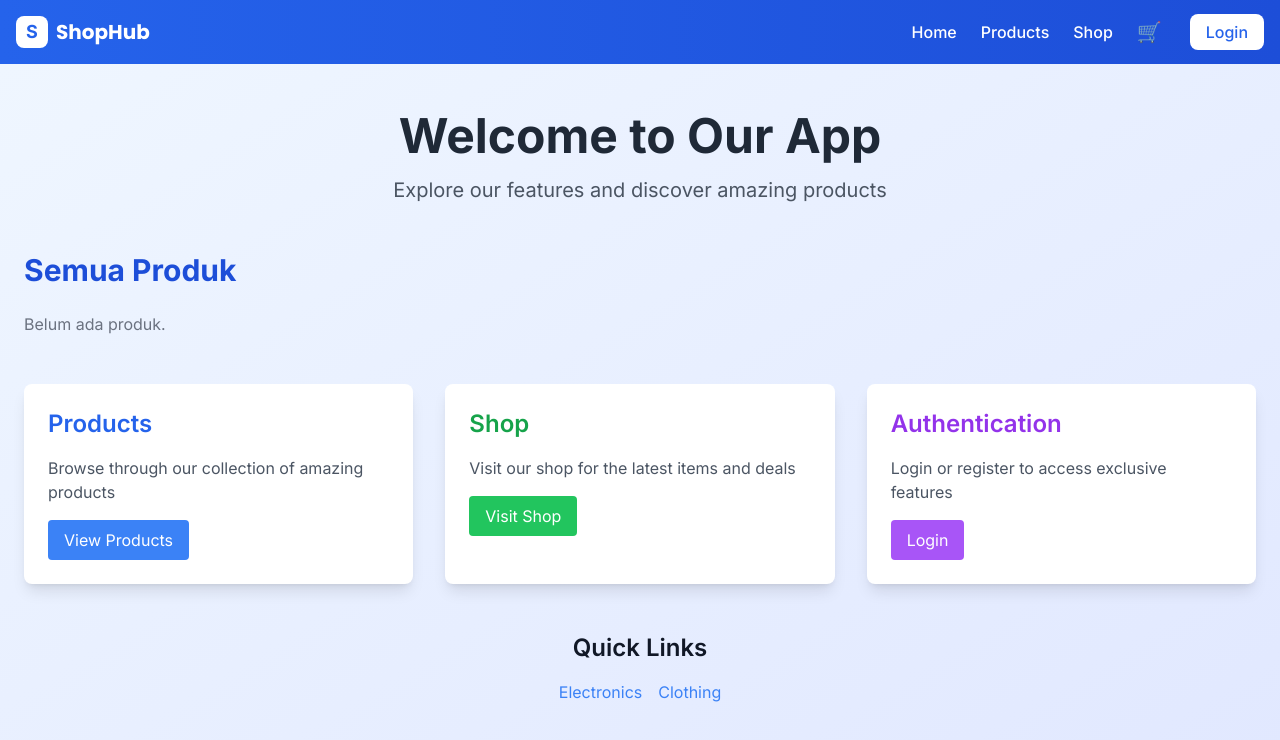
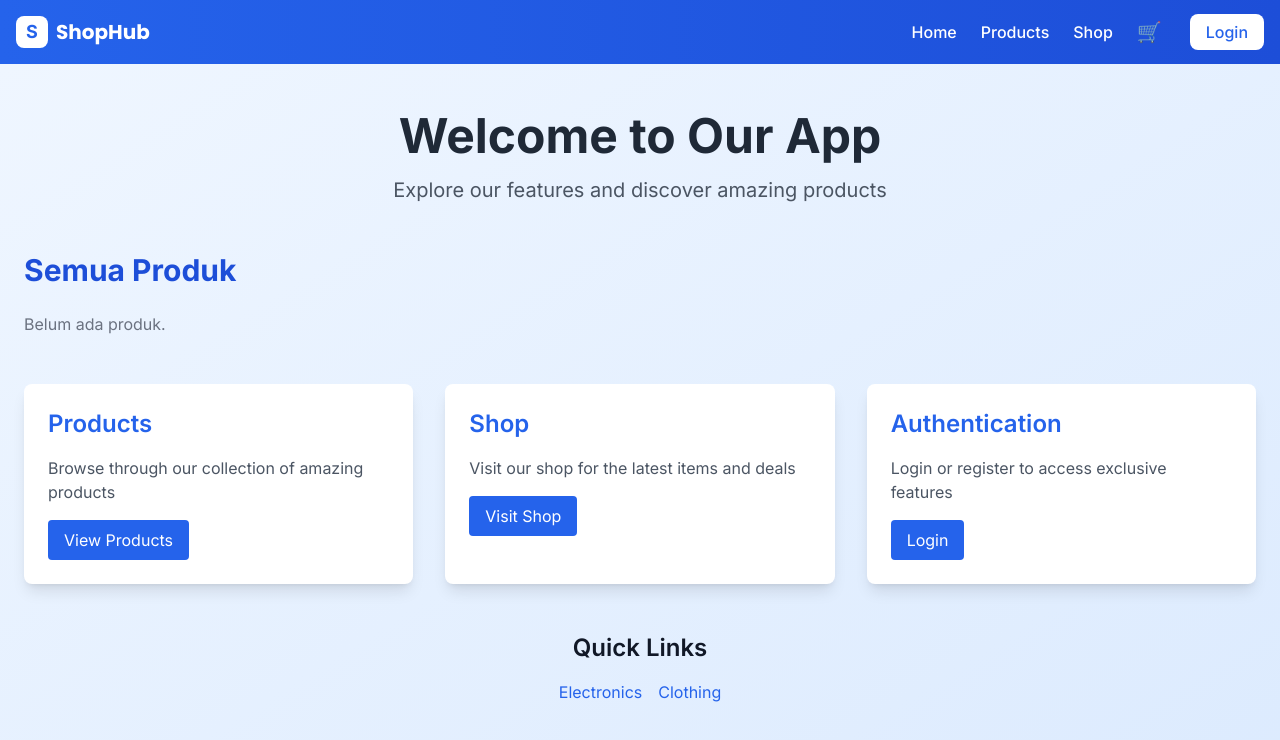
Before and after one commit to egadestaviano/Next-Js-Basic, a Next.js app: page / in a window 1280 px wide. Shown: the top 740 px of the page. Built offline with nearby package versions, Linux system fonts and the light colour scheme.

Commit message:
Fix Ui Tempalte

```diff
--- a/src/pages/index.tsx
+++ b/src/pages/index.tsx
@@ -35,7 +35,7 @@ export default function Home() {
   };
 
   return (
-    <div className="min-h-screen bg-gradient-to-br from-blue-50 to-indigo-100">
+    <div className="min-h-screen bg-gradient-to-br from-primary-50 to-primary-100">
       <div className="container mx-auto px-6 py-12">
         <div className="text-center mb-12">
           <h1 className="text-5xl font-bold text-gray-800 mb-4">
@@ -47,18 +47,18 @@ export default function Home() {
         </div>
         {notif && <div className="mb-4 p-3 bg-green-100 text-green-800 rounded text-center">{notif}</div>}
         <div className="mb-12">
-          <h2 className="text-3xl font-bold mb-6 text-blue-700">Semua Produk</h2>
+          <h2 className="text-3xl font-bold mb-6 text-primary-700">Semua Produk</h2>
           {products.length === 0 ? (
             <div className="text-gray-500">Belum ada produk.</div>
           ) : (
             <div className="grid grid-cols-1 md:grid-cols-2 lg:grid-cols-3 gap-8">
               {products.map((prod) => (
                 <div key={prod.id} className="bg-white rounded-lg shadow-lg p-6 hover:shadow-xl transition-shadow">
-                  <h3 className="text-2xl font-semibold mb-2 text-blue-600">{prod.name}</h3>
+                  <h3 className="text-2xl font-semibold mb-2 text-primary-600">{prod.name}</h3>
                   <p className="text-gray-600 mb-2">Kategori: {categories.find((c) => c.id === prod.category)?.name || "-"}</p>
-                  <p className="text-lg font-bold text-blue-600 mb-4">{prod.price}</p>
+                  <p className="text-lg font-bold text-primary-600 mb-4">{prod.price}</p>
                   <div className="flex space-x-2">
-                    <button onClick={() => handleAddToCart(prod)} className="bg-blue-500 text-white px-4 py-2 rounded hover:bg-blue-600">
+                    <button onClick={() => handleAddToCart(prod)} className="bg-primary-600 text-white px-4 py-2 rounded hover:bg-primary-700">
                       Add to Cart
                     </button>
                     <button onClick={() => handleBuyNow(prod)} className="bg-gray-500 text-white px-4 py-2 rounded hover:bg-gray-600">
@@ -72,37 +72,37 @@ export default function Home() {
         </div>
         <div className="grid grid-cols-1 md:grid-cols-2 lg:grid-cols-3 gap-8">
           <div className="bg-white rounded-lg shadow-lg p-6 hover:shadow-xl transition-shadow">
-            <h2 className="text-2xl font-semibold mb-4 text-blue-600">Products</h2>
+            <h2 className="text-2xl font-semibold mb-4 text-primary-600">Products</h2>
             <p className="text-gray-600 mb-4">
               Browse through our collection of amazing products
             </p>
             <Link
               href="/product"
-              className="inline-block bg-blue-500 text-white px-4 py-2 rounded hover:bg-blue-600"
+              className="inline-block bg-primary-600 text-white px-4 py-2 rounded hover:bg-primary-700"
             >
               View Products
             </Link>
           </div>
           <div className="bg-white rounded-lg shadow-lg p-6 hover:shadow-xl transition-shadow">
-            <h2 className="text-2xl font-semibold mb-4 text-green-600">Shop</h2>
+            <h2 className="text-2xl font-semibold mb-4 text-primary-600">Shop</h2>
             <p className="text-gray-600 mb-4">
               Visit our shop for the latest items and deals
             </p>
             <Link
               href="/shop"
-              className="inline-block bg-green-500 text-white px-4 py-2 rounded hover:bg-green-600"
+              className="inline-block bg-primary-600 text-white px-4 py-2 rounded hover:bg-primary-700"
             >
               Visit Shop
             </Link>
           </div>
           <div className="bg-white rounded-lg shadow-lg p-6 hover:shadow-xl transition-shadow">
-            <h2 className="text-2xl font-semibold mb-4 text-purple-600">Authentication</h2>
+            <h2 className="text-2xl font-semibold mb-4 text-primary-600">Authentication</h2>
             <p className="text-gray-600 mb-4">
               Login or register to access exclusive features
             </p>
             <Link
               href="/auth/login"
-              className="inline-block bg-purple-500 text-white px-4 py-2 rounded hover:bg-purple-600"
+              className="inline-block bg-primary-600 text-white px-4 py-2 rounded hover:bg-primary-700"
             >
               Login
             </Link>
@@ -111,10 +111,10 @@ export default function Home() {
         <div className="mt-12 text-center">
           <h3 className="text-2xl font-semibold mb-4">Quick Links</h3>
           <div className="flex justify-center space-x-4">
-            <Link href="/shop/electronics" className="text-blue-500 hover:text-blue-700">
+            <Link href="/shop/electronics" className="text-primary-600 hover:text-primary-700">
               Electronics
             </Link>
-            <Link href="/shop/clothing" className="text-blue-500 hover:text-blue-700">
+            <Link href="/shop/clothing" className="text-primary-600 hover:text-primary-700">
               Clothing
             </Link>
           </div>
```
